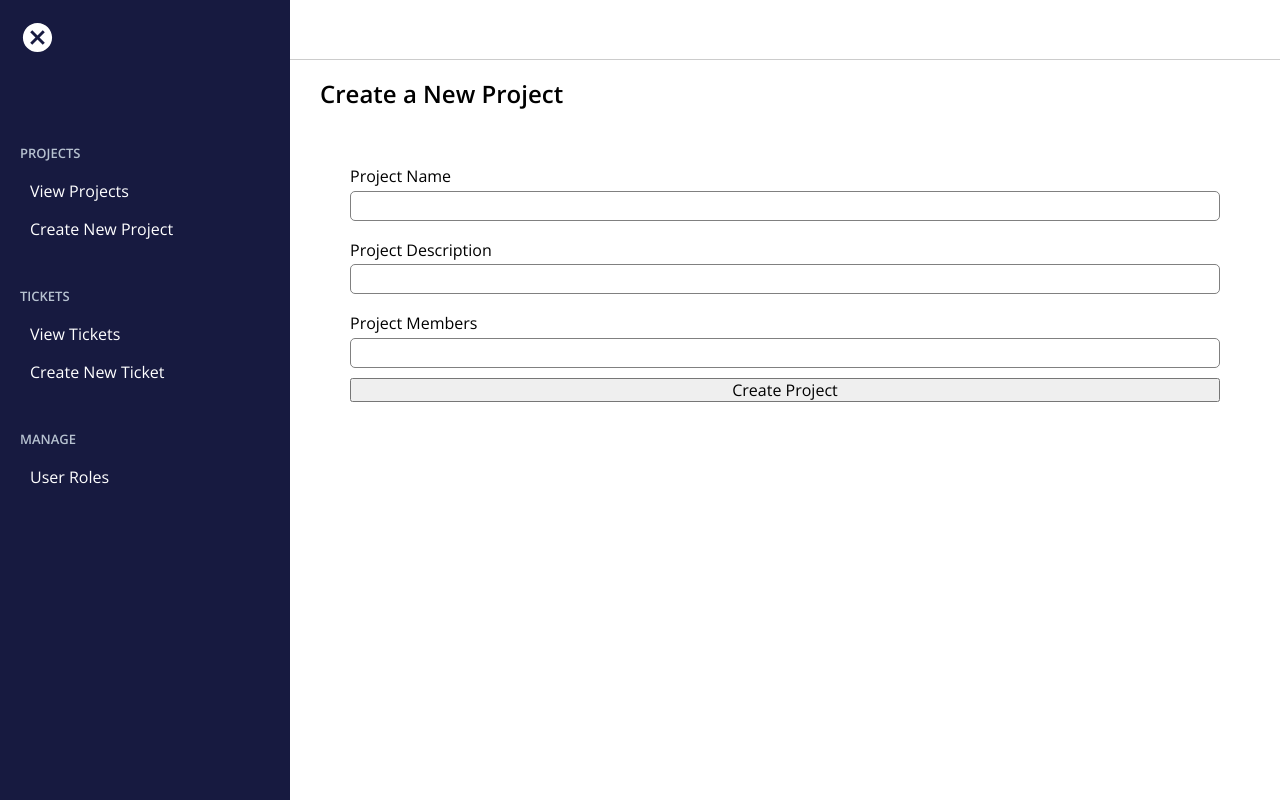
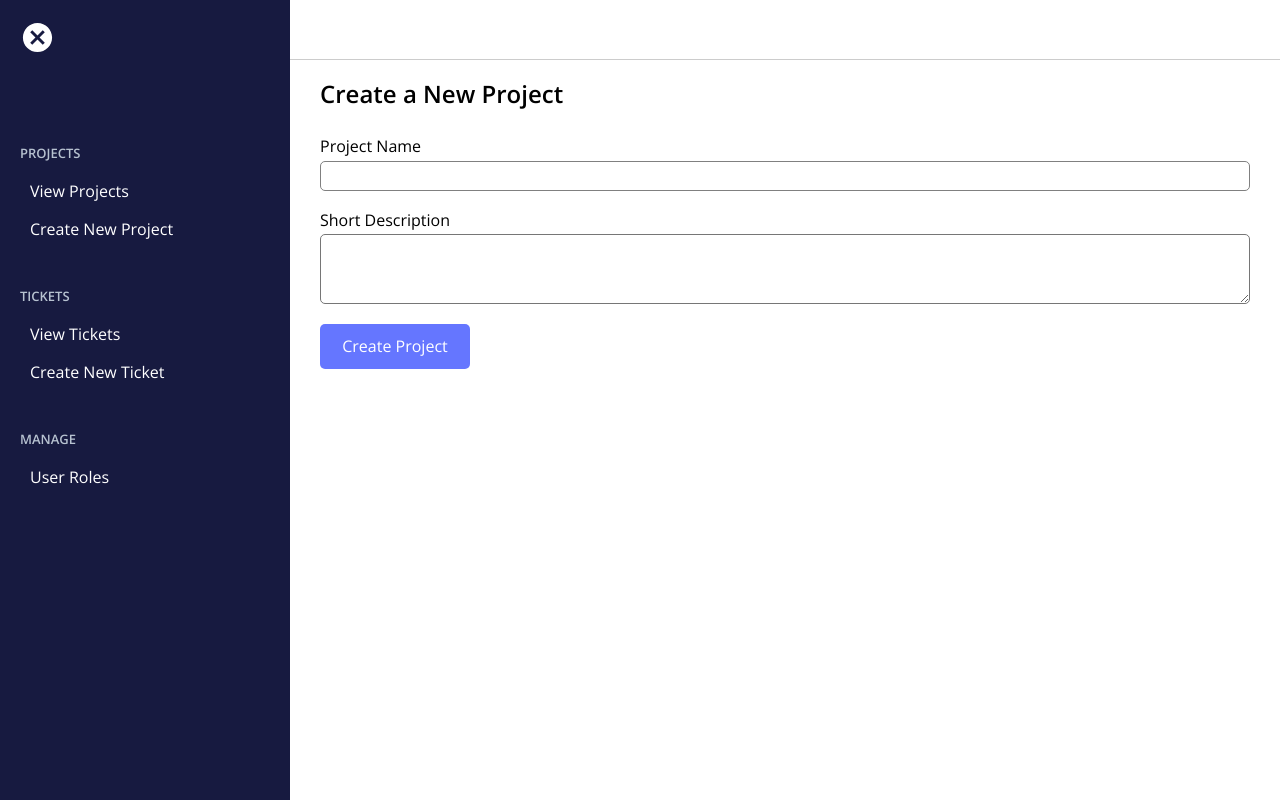
Before and after one commit to stevenGarciaDev/BugTrackerUI, a React (Create React App) app: page /project/create in a window 1280 px wide. Built offline with nearby package versions, Linux system fonts and the light colour scheme.

Commit message:
Create project component

```diff
--- a/src/pages/create-project/create-project.js
+++ b/src/pages/create-project/create-project.js
@@ -1,32 +1,12 @@
 /* eslint-disable jsx-a11y/label-has-associated-control */
 import React, { useState } from 'react';
-import styled from 'styled-components';
-
-const Form = styled.form`
-  display: flex;
-  flex-direction: column;
-  padding: 30px;
-`;
-
-const InputContainer = styled.div`
-  display: flex;
-  flex-direction: column;
-  margin: 10px 0px;
-`;
-
-const Input = styled.input`
-  border: 1px solid gray;
-  border-radius: 5px;
-  height: 30px;
-  margin-top: 5px;
-  outline: none;
-  padding: 5px;
-`;
+import {
+  Form, InputContainer, Input, Textarea, Button,
+} from './create-project.styles';
 
 const CreateProject = () => {
   const [name, setName] = useState('');
   const [description, setDescription] = useState('');
-  const [members, setMembers] = useState('');
   return (
     <div>
       <h2>Create a New Project</h2>
@@ -43,16 +23,11 @@ const CreateProject = () => {
         </InputContainer>
 
         <InputContainer>
-          <label htmlFor="description">Project Description</label>
-          <Input type="text" id="description" name="description" value={description} onChange={(e) => setDescription(e.target.value)} />
+          <label htmlFor="description">Short Description</label>
+          <Textarea type="text" id="description" name="description" value={description} onChange={(e) => setDescription(e.target.value)} />
         </InputContainer>
 
-        <InputContainer>
-          <label htmlFor="members">Project Members</label>
-          <Input type="text" id="members" name="members" value={members} onChange={(e) => setMembers(e.target.value)} />
-        </InputContainer>
-
-        <button type="submit">Create Project</button>
+        <Button type="submit">Create Project</Button>
       </Form>
     </div>
   );
--- /dev/null
+++ b/src/pages/create-project/create-project.styles.js
@@ -0,0 +1,40 @@
+import styled from 'styled-components';
+
+export const Form = styled.form`
+  display: flex;
+  flex-direction: column;
+`;
+
+export const InputContainer = styled.div`
+  display: flex;
+  flex-direction: column;
+  margin: 10px 0px;
+`;
+
+export const Input = styled.input`
+  border: 1px solid gray;
+  border-radius: 5px;
+  height: 30px;
+  margin-top: 5px;
+  outline: none;
+  padding: 5px;
+`;
+
+export const Textarea = styled.textarea`
+  border-radius: 5px;
+  margin-top: 5px;
+  height: 70px;
+  outline: none;
+  padding: 5px;
+`;
+
+export const Button = styled.button`
+  background-color: #6576ff;
+  border: none;
+  border-radius: 5px;
+  color: white;
+  cursor: pointer;
+  height: 45px;
+  margin-top: 10px;
+  width: 150px;
+`;
```
